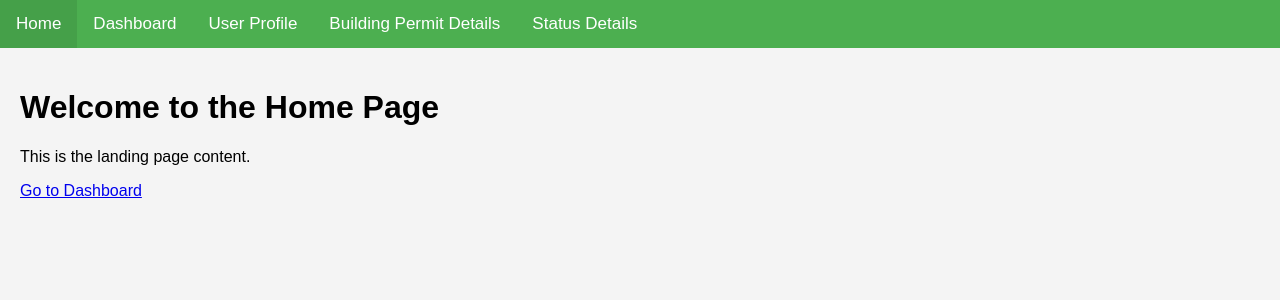
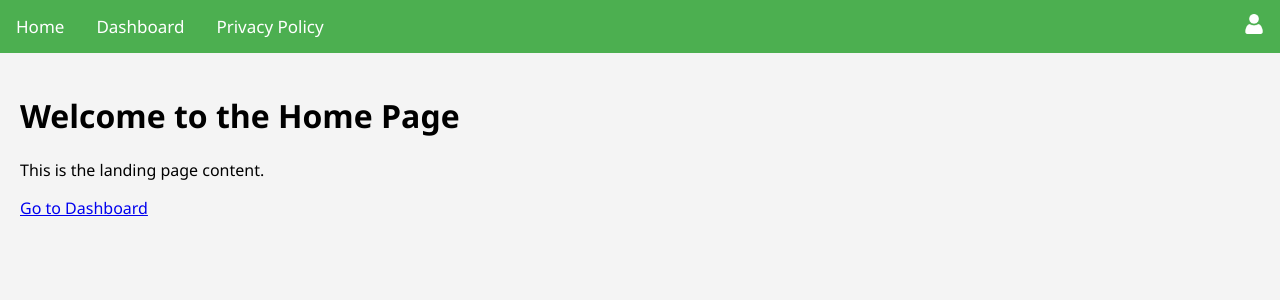
Before and after one commit to anoopmanikantas/COMP8347-Final-project-Green-City, a Django app: page /myapp/home/ in a window 1280 px wide. Shown: the top 300 px of the page. Run offline with Django 5.2, Linux system fonts and the light colour scheme.

Commit message:
Refactor and Change Nav Bar

```diff
--- a/myapp/templates/base.css
+++ b/myapp/templates/base.css
@@ -1,6 +1,6 @@
 /* Body and general styling */
 body {
-    font-family: Arial, sans-serif;
+    font-family: "Segoe UI", system-ui, sans-serif;
     background-color: #f4f4f4; /* Light gray background */
     margin: 0;
     padding: 0;
@@ -10,13 +10,22 @@ body {
 .navbar {
     background-color: #4CAF50; /* Green navbar background */
     overflow: hidden;
+    display: flex;
+    /*flex-direction: row;*/
+    align-items: center;
+}
+
+.navbar .nav-links {
+    display: flex;
+    /*justify-content: space-between;*/
+    flex-grow: 1;
 }
 
 .navbar a {
-    float: left;
-    display: block;
+    /*float: left;*/
+
     color: white;
-    text-align: center;
+    /*text-align: center;*/
     padding: 14px 16px;
     text-decoration: none;
     font-size: 17px;
@@ -30,3 +39,13 @@ body {
 .content {
     padding: 20px;
 }
+
+.profile img {
+    width: 20px;
+    height: 20px;
+    filter: invert(1);
+}
+
+.profile {
+    margin-left: auto;
+}
--- a/myapp/templates/base.html
+++ b/myapp/templates/base.html
@@ -8,11 +8,12 @@
 </head>
 <body>
     <div class="navbar">
-        <a href="{% url 'home' %}">Home</a>
-        <a href="{% url 'dashboard' %}">Dashboard</a>
-        <a href="{% url 'user_profile' %}">User Profile</a>
-        <a href="{% url 'building_permit_details' %}">Building Permit Details</a>
-        <a href="{% url 'status_details' %}">Status Details</a>
+        <div class="nav-links">
+            <a href="{% url 'myapp:home' %}">Home</a>
+            <a href="{% url 'myapp:about' %}">Dashboard</a>
+            <a href="{% url 'myapp:privacy_policy' %}">Privacy Policy</a>
+        </div>
+        <a href="{% url 'myapp:user_profile' %}" class="profile"><img src="{% static 'profile.png' %}" alt="Profile"></a>
     </div>
 
     <div class="content">
--- a/myapp/templates/home/home.html
+++ b/myapp/templates/home/home.html
@@ -5,5 +5,5 @@
 {% block content %}
     <h1>Welcome to the Home Page</h1>
     <p>This is the landing page content.</p>
-    <p><a href="{% url "dashboard" %}">Go to Dashboard</a></p>
+    <p><a href="{% url "myapp:dashboard" %}">Go to Dashboard</a></p>
 {% endblock %}
--- a/myapp/urls.py
+++ b/myapp/urls.py
@@ -10,5 +10,7 @@ urlpatterns = [
     path('user_profile/', views.user_profile, name='user_profile'),
     path('building_permit_details/', views.building_permit_details, name='building_permit_details'),
     path('status_details/', views.status_details, name='status_details'),
+    path('about/', views.about, name='about'),
+    path('privacy/', views.privacy_policy, name='privacy_policy'),
     # Add other paths as needed
 ] + staticfiles_urlpatterns()
--- a/myapp/views.py
+++ b/myapp/views.py
@@ -6,7 +6,7 @@ def home(request):
 
 
 def dashboard(request):
-    return render(request, 'dashboard/dashboard.html')
+    return render(request, 'home/dashboard/dashboard.html')
 
 
 def user_profile(request):
@@ -19,3 +19,11 @@ def building_permit_details(request):
 
 def status_details(request):
     return render(request, 'status/status.html')
+
+
+def privacy_policy(request):
+    return render(request, 'privacy_policy/privacy_policy.html')
+
+
+def about(request):
+    return render(request, 'about/about.html')
```
Also changed, not shown: myapp/templates/about/about.html (added, +10 -0 lines), myapp/templates/home/applications/applications.html (added, +10 -0 lines), myapp/templates/privacy_policy/privacy_policy.html (added, +10 -0 lines), myapp/templates/about/about.css (added), myapp/templates/home/applications/applications.css (added), myapp/templates/home/dashboard/dashboard.css (added), myapp/templates/home/dashboard/dashboard.html (renamed from myapp/templates/dashboard/dashboard.html), myapp/templates/privacy_policy/privacy_policy.css (added), myapp/templates/profile.png (added).
